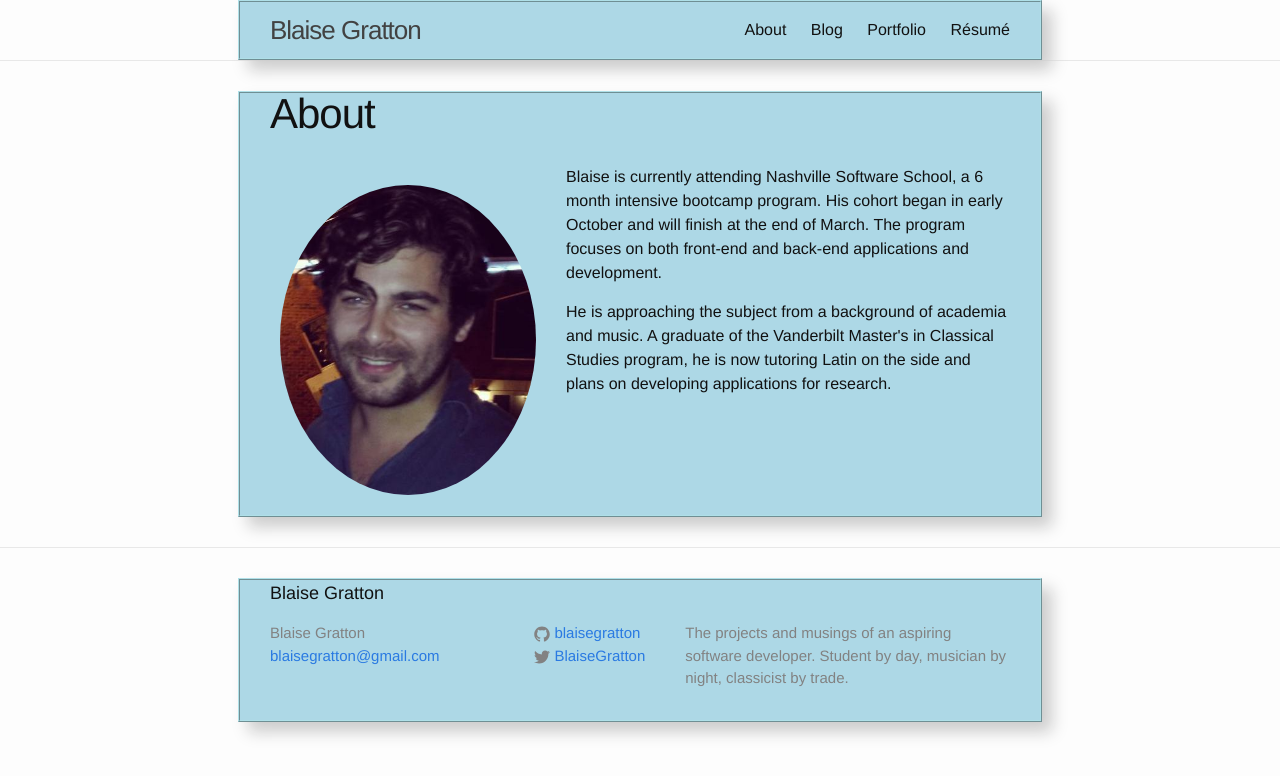
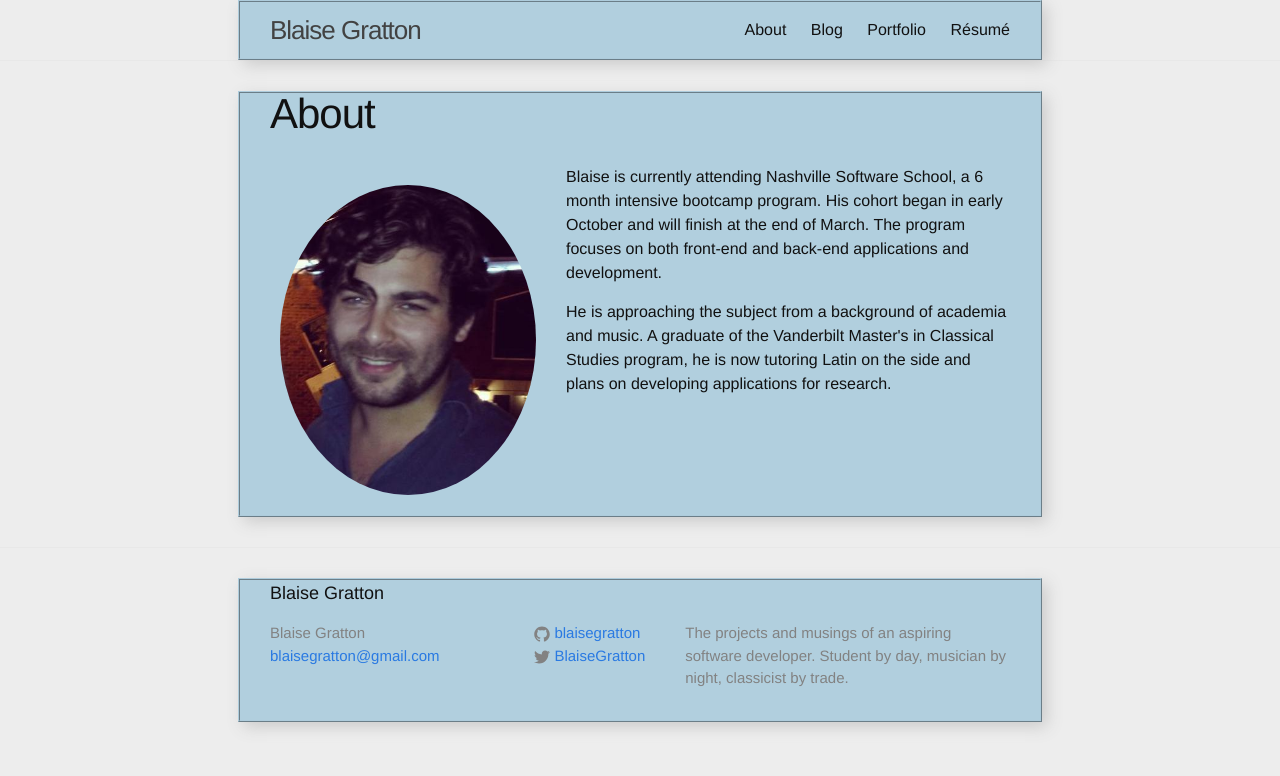
Before and after one commit to BlaiseGratton/blaisegratton.github.io, a Jekyll site: the page built from about.md, in a window 1280 px wide. Shown: the top 776 px of the page. Built offline with Jekyll 4.4.1, drawn with Linux system fonts in a browser that asks for light colours.

Commit message:
resume and styling

```diff
--- a/_sass/_base.scss
+++ b/_sass/_base.scss
@@ -20,6 +20,7 @@ body {
     font-weight: 300;
     color: $text-color;
     background-color: $background-color;
+    background-color: #ededed;					  /*    overrides previous line*/
     -webkit-text-size-adjust: 100%;
 }
 
@@ -162,11 +163,11 @@ pre {
     padding-left: $spacing-unit;
     @extend %clearfix;
 
-    background-color: lightblue;				/***********************user added*******/
-    box-shadow: 10px 10px 15px 0px #ccc;
+    background-color: #b1cfde;				/***********************user added*******/
+    box-shadow: 5px 5px 15px 0px #ccc;
     border-style: ridge;
     border-width: 2px;
-    border-color: #afe0e8;
+    border-color: #aeccdc;
 
 
     @include media-query($on-laptop) {
--- a/_sass/_layout.scss
+++ b/_sass/_layout.scss
@@ -66,7 +66,7 @@
             line-height: 0;
             padding-top: 10px;
             text-align: center;
-	    //background-color: blue;
+	    background-color: #ededed;
 
             > svg {
                 width: 18px;
@@ -86,7 +86,7 @@
         &:hover .trigger {
             display: block;
             padding-bottom: 5px;
-	    background-color: lightblue;
+	    background-color: #b1cfde;		    /*           added        */
         }
 
         .page-link {
```
